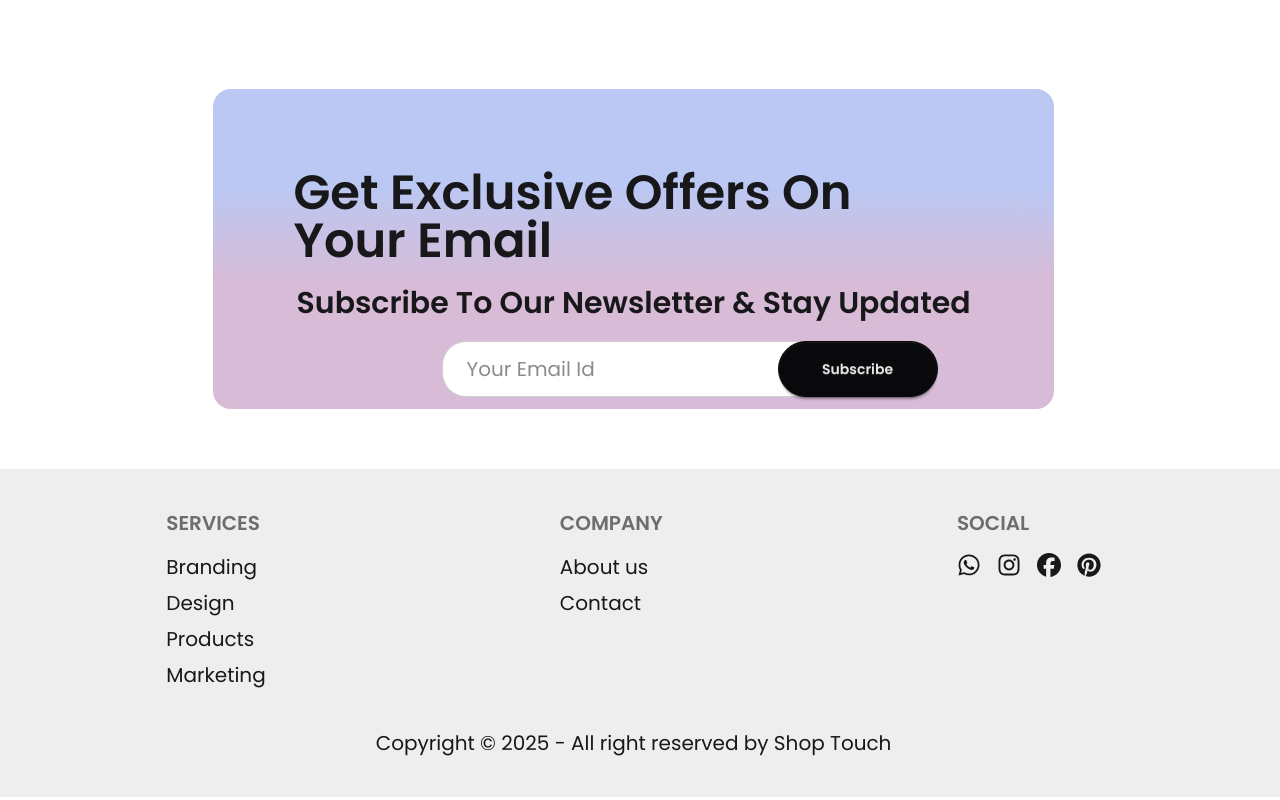
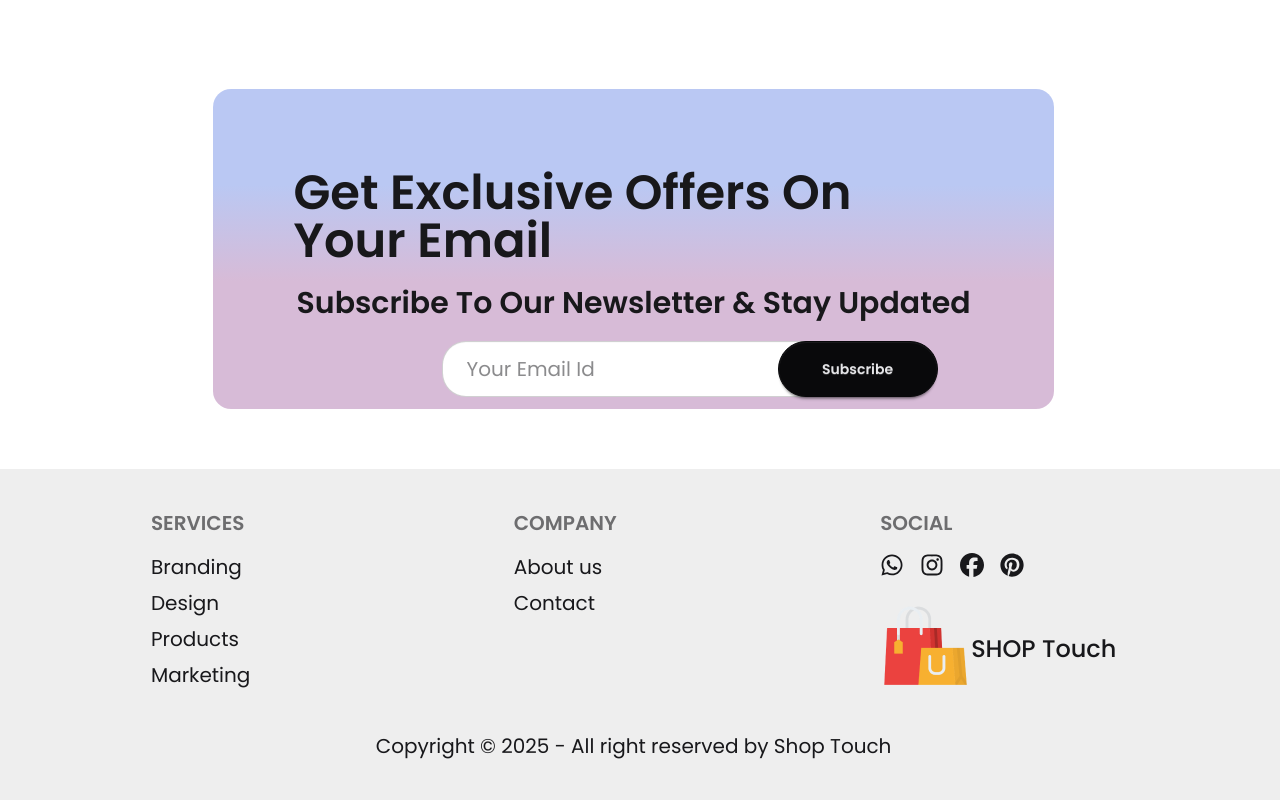
Before and after one commit to salman60mahmud/shop_touch, a React (Vite) app: page / in a window 1280 px wide. Shown: the part 3782-4582 px from the top of the page. Built offline with nearby package versions, Linux system fonts and the light colour scheme.

Commit message:
footer edit

```diff
--- a/public/all_product.json
+++ b/public/all_product.json
@@ -68,7 +68,7 @@
     "id": 9,
     "name": "Boho Embroidered Bell Sleeve Swing Dress",
     "category": "women",
-    "image": "../src/media/p9",
+    "image": "../src/media/product_9.png",
     "new_price": 85.0,
     "old_price": 120.5
   },
--- a/src/Components/Footer.jsx
+++ b/src/Components/Footer.jsx
@@ -4,6 +4,7 @@ import { FaWhatsapp } from "react-icons/fa6";
 import { FaInstagram } from "react-icons/fa6";
 import { FaFacebook } from "react-icons/fa6";
 import { FaPinterest } from "react-icons/fa6";
+import { Link } from 'react-router';
 
 
 const Footer = () => {
@@ -22,8 +23,10 @@ const Footer = () => {
           <a className="transition delay-150 duration-300 ease-in-out hover:-translate-y-1 hover:scale-120 cursor-pointer">About us</a>
           <a className="transition delay-150 duration-300 ease-in-out hover:-translate-y-1 hover:scale-120 cursor-pointer">Contact</a>
         </nav>
+
         <nav>
           <h6 className="footer-title">Social</h6>
+          <div>
             <div className="grid grid-flow-col gap-4">
               <a className='text-2xl transition delay-150 duration-300 ease-in-out hover:-translate-y-1 hover:scale-120 cursor-pointer'>
                 <FaWhatsapp />
@@ -38,6 +41,11 @@ const Footer = () => {
                 <FaPinterest />
               </a>
             </div>
+          </div>
+          <div className='flex mt-4'>
+           <Link to='/' end><img src="/src/media/logo_big.png" alt="logo_big" /></Link>
+            <Link to='/' end><p className='mt-8 text-2xl font-medium'>SHOP Touch</p></Link>
+          </div>
         </nav>
       </footer>
       <footer>
```
Lines whose indentation alone changed are shown as unchanged.
